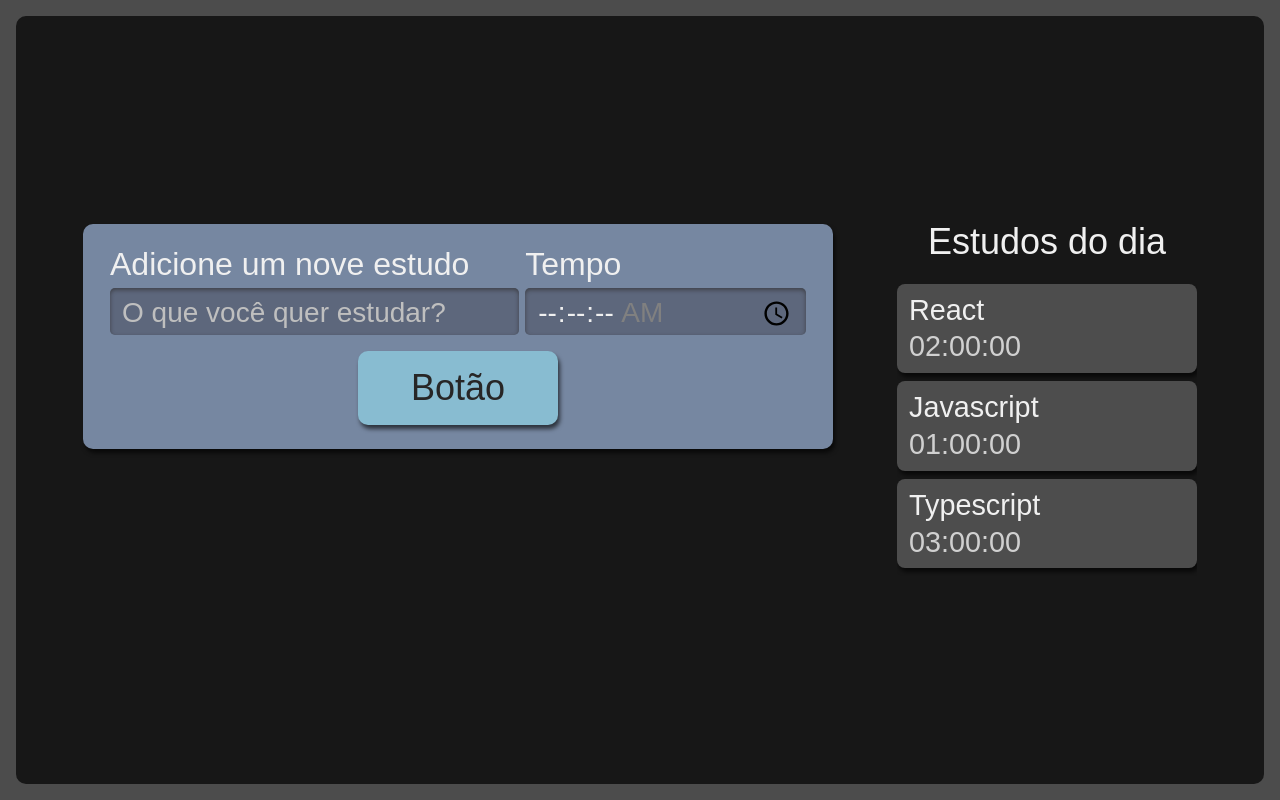
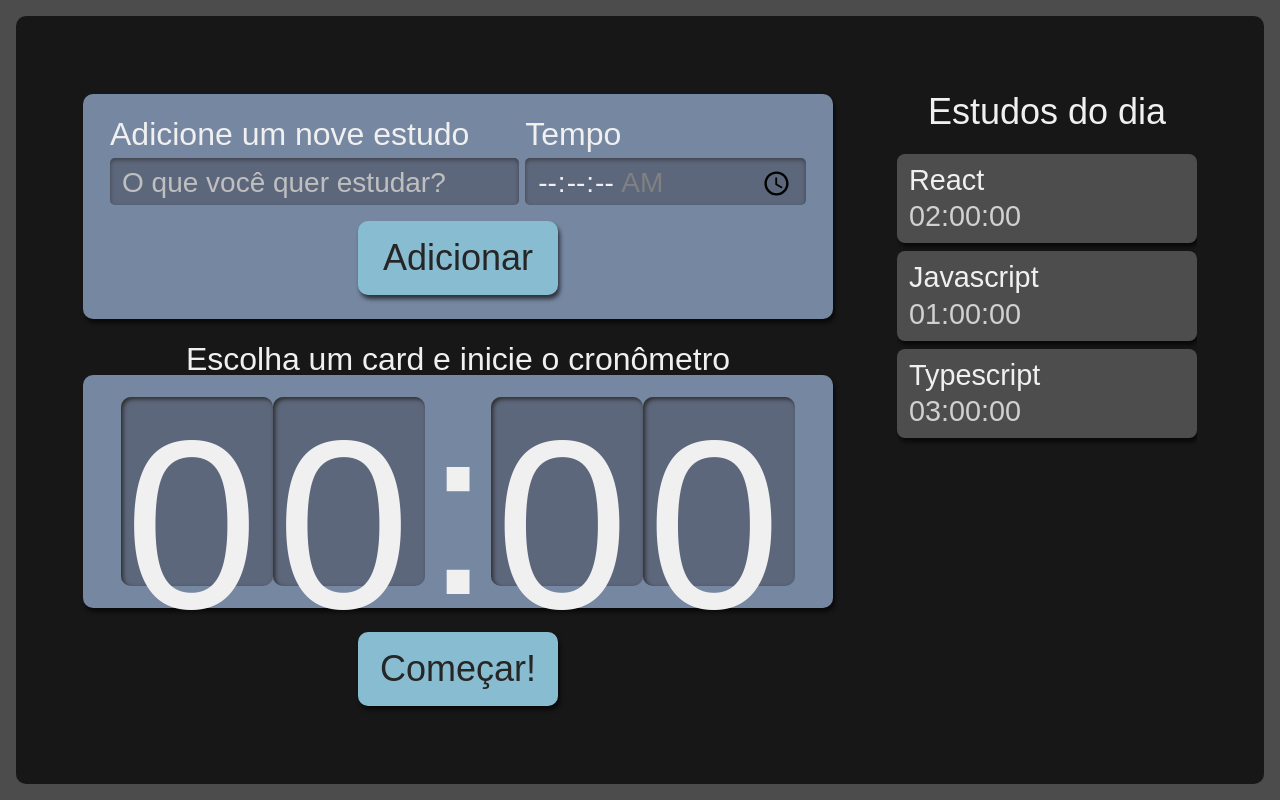
Before and after one commit to igiovany/alura-react-01-escrevendo-ts, a React (Create React App) app: page / in a window 1280 px wide. Built offline with nearby package versions, Linux system fonts and the light colour scheme.

Commit message:
Refactoring list with props and creating the clock

```diff
--- a/src/components/Button/index.tsx
+++ b/src/components/Button/index.tsx
@@ -1,12 +1,16 @@
 import React from "react";
 import style from './Button.module.scss'
 
+interface IProps {
+  children: React.ReactNode;
+}
 
-export class Button extends React.Component {
+
+export class Button extends React.Component<IProps> {
   render() {
     return (
       <button className={style.button}>
-        Botão
+        {this.props.children}
       </button>
     )
   }
--- a/src/components/Form/Form.module.scss
+++ b/src/components/Form/Form.module.scss
@@ -1,7 +1,7 @@
 .newTask {
   display: flex;
   flex-direction: column;
-  grid-area: nova-tarefa;
+  grid-area: new-task;
   background-color: #7687A1;
   border-radius: 10px;
   box-shadow: 2px 4px 4px #0000009F;
--- a/src/components/Form/index.tsx
+++ b/src/components/Form/index.tsx
@@ -19,7 +19,9 @@
           </label>
           <input type="time" step="1" name="time" id="time" min="00:00:00" max="01:30:00" required />
         </div>
-        <Button />
+        <Button>
+          Adicionar
+        </Button>
       </form>
     )
   }
--- /dev/null
+++ b/src/components/List/Item/index.tsx
@@ -0,0 +1,11 @@
+import style from '../List.module.scss'
+
+
+export function Item({ task, time }: { task: string, time: string }) {
+  return (
+    <li className={style.item}>
+      <h3>{task}</h3>
+      <span>{time}</span>
+    </li>
+  )
+}
--- a/src/components/List/List.module.scss
+++ b/src/components/List/List.module.scss
@@ -1,5 +1,5 @@
 .taskList {
-  grid-area: tarefas;
+  grid-area: tasks;
   height: 100%;
 
   h2 {
--- a/src/components/List/index.tsx
+++ b/src/components/List/index.tsx
@@ -1,4 +1,5 @@
 import React from "react";
+import { Item } from "./Item";
 import style from './List.module.scss'
 
 
@@ -22,10 +23,10 @@
       <h2>Estudos do dia</h2>
       <ul>
         {tasks.map((item, index) => (
-          <li key={index} className={style.item}>
-            <h3>{item.task}</h3>
-            <span>{item.time}</span>
-          </li>
+          <Item
+            key={index}
+            {...item}
+          />
         ))}
       </ul>
     </aside>
--- /dev/null
+++ b/src/components/Stopwatch/Clock/Clock.module.scss
@@ -0,0 +1,23 @@
+.clockNumber {
+  background-color: #5D677C;
+  box-shadow: 2px 2px 4px #2B2B2B inset;
+  height: 3.6rem;
+  width: 3rem;
+  padding: 8px 4px;
+  border-radius: 10px;
+
+  @media screen and (min-width:1280px) {
+    height: 10.8rem;
+    width: 9rem;
+    font-size: 15rem;
+  }
+}
+
+.clockSplit {
+  height: 4.2rem;
+
+  @media screen and (min-width:1280px) {
+    height: 12.6rem;
+    font-size: 15rem;
+  }
+}
--- /dev/null
+++ b/src/components/Stopwatch/Clock/index.tsx
@@ -0,0 +1,14 @@
+import style from './Clock.module.scss'
+
+export function Clock() {
+  return (
+    <>
+      <span className={style.clockNumber}>0</span>
+      <span className={style.clockNumber}>0</span>
+      <span className={style.clockSplit}>:</span>
+      <span className={style.clockNumber}>0</span>
+      <span className={style.clockNumber}>0</span>
+    </>
+
+  )
+}
--- /dev/null
+++ b/src/components/Stopwatch/Stopwatch.module.scss
@@ -0,0 +1,59 @@
+.stopwatch {
+  display: flex;
+  flex-direction: column;
+  align-items: center;
+  grid-area: stopwatch;
+
+  .clockWrapper {
+    align-items: center;
+    background-color: #7687A1;
+    border-radius: 10px;
+    box-shadow: 2px 4px 4px #0000009F;
+    box-sizing: border-box;
+    display: flex;
+    font-size: 5rem;
+    justify-content: center;
+    margin-bottom: 24px;
+    padding: 16px 12px;
+    width: 100%;
+  }
+
+  .title {
+    font-size: 2rem;
+  }
+
+  button {
+    background-color: #88bcd1;
+    border-radius: 10px;
+    box-shadow: 2px 4px 4px #0000009F;
+    color: #272626;
+    cursor: pointer;
+    font-size: 1.25rem;
+    padding: 16px;
+    width: 150px;
+
+    &:active {
+      background-color: #7CA6B7;
+      box-shadow: 2px 2px 4px #0000009F inset;
+      cursor: auto;
+    }
+  }
+
+  @media screen and (min-width:1280px) {
+
+    .cloclWrapper {
+      font-size: 15rem;
+    }
+
+    p {
+      font-size: 2rem;
+    }
+
+    button {
+      grid-column-start: span 2;
+      justify-self: center;
+      width: 200px;
+      font-size: 2.25rem;
+    }
+  }
+}
--- /dev/null
+++ b/src/components/Stopwatch/index.tsx
@@ -0,0 +1,18 @@
+import { Button } from "../Button";
+import { Clock } from "./Clock";
+import style from './Stopwatch.module.scss'
+
+
+export function Stopwatch() {
+  return (
+    <div className={style.stopwatch}>
+      <p className={style.title}>Escolha um card e inicie o cronômetro</p>
+      <div className={style.clockWrapper}>
+        <Clock />
+      </div>
+      <Button>
+        Começar!
+      </Button>
+    </div>
+  )
+}
--- a/src/pages/App.module.scss
+++ b/src/pages/App.module.scss
@@ -2,9 +2,9 @@
   display: grid;
   grid-template-rows: min-content min-content auto;
   grid-template-areas:
-  "nova-tarefa"
-  "cronometro"
-  "tarefas"
+  "new-task"
+  "stopwatch"
+  "tasks"
   ;
   row-gap: 24px;
   min-width: 320px;
@@ -17,8 +17,8 @@
 
   @media screen and (min-width:1280px)  {
     grid-template-areas:
-    "nova-tarefa tarefas"
-    "cronometro tarefas"
+    "new-task tasks"
+    "stopwatch tasks"
     ;
     column-gap: 64px;
     grid-template-rows: min-content min-content;
--- a/src/pages/App.tsx
+++ b/src/pages/App.tsx
@@ -1,6 +1,7 @@
 import React from 'react';
 import { Form } from '../components/Form';
 import { List } from '../components/List';
+import { Stopwatch } from '../components/Stopwatch';
 import style from './App.module.scss'
 
 function App() {
@@ -8,6 +9,7 @@
     <div className={style.AppStyle}>
       <Form />
       <List />
+      <Stopwatch />
     </div>
 
   );
```
